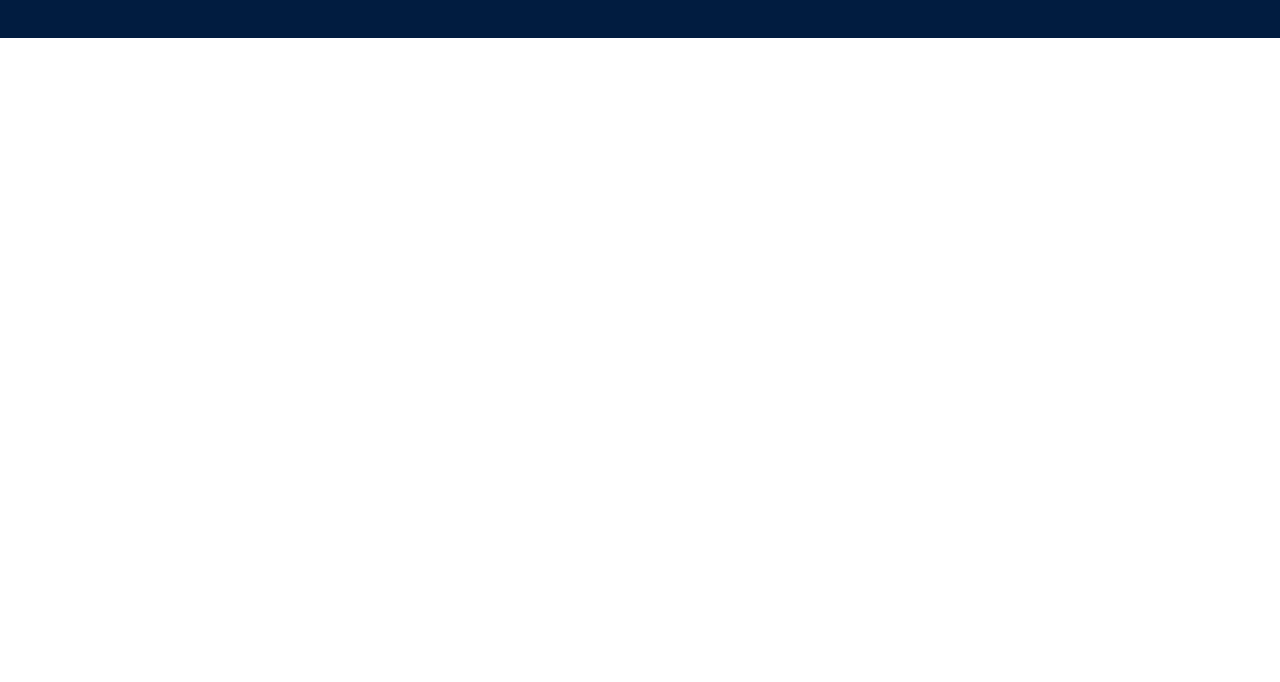
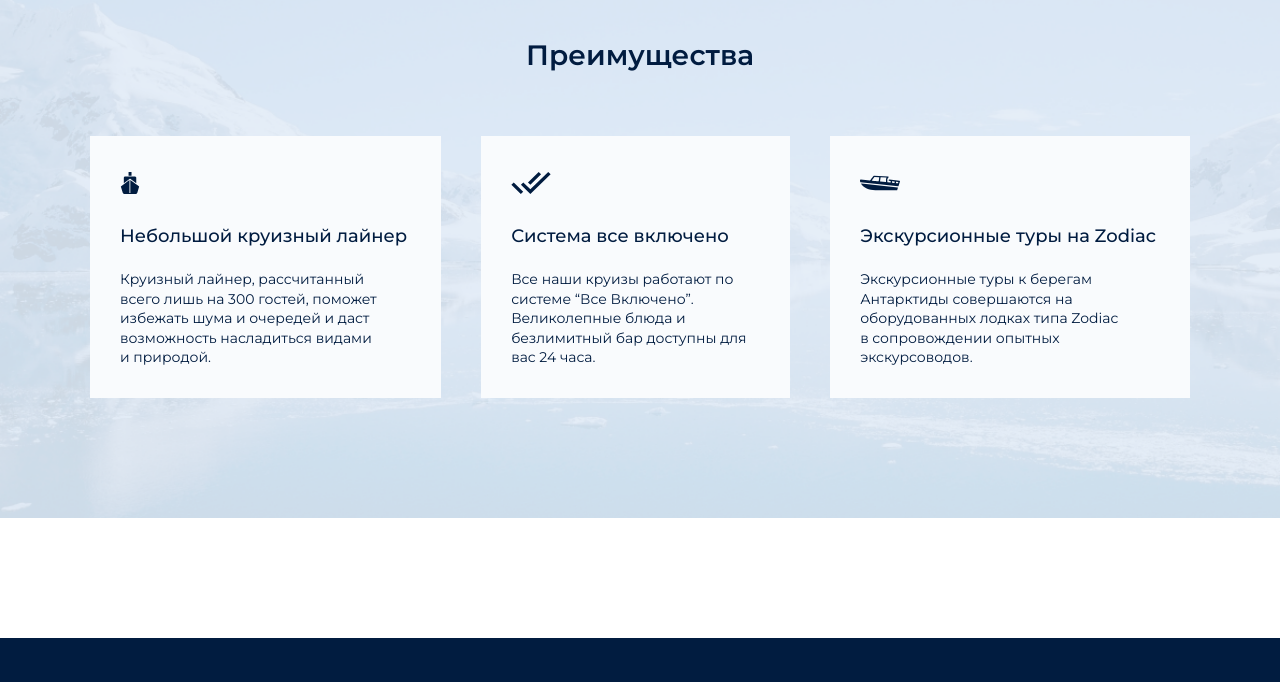
Before and after one commit to Holder19/antarctic--cruise, a website built with webpack: page source/index.html in a window 1280 px wide. Shown: the part 1289-1971 px from the top of the page. Before the commit the page ends 1327 px from the top, so only its background shows below. Built offline with nearby package versions, Linux system fonts and the light colour scheme; files whose address does not match are found by name.

Commit message:
Выполняет модуль преимущества

```diff
--- a/source/index.html
+++ b/source/index.html
@@ -83,6 +83,34 @@
           </div>
         </div>
       </section>
+
+      <section class="page__features features">
+        <div class="page__leveler">
+          <h2>Преимущества</h2>
+          <ul>
+            <li class="features__item--ship">
+              <h3>Небольшой круизный лайнер</h3>
+              <p>
+                Круизный лайнер, рассчитанный всего лишь на 300 гостей, поможет избежать
+                шума и очередей и&nbsp;даст возможность насладиться видами и&nbsp;природой.
+              </p>
+            </li>
+            <li class="features__item--check-mark">
+              <h3>Система все&nbsp;включено</h3>
+              <p>
+                Все наши круизы работают
+                по системе “Все Включено”. Великолепные блюда и безлимитный бар доступны для вас 24&nbsp;часа.
+              </p>
+            </li>
+            <li class="features__item--speedboat">
+              <h3>Экскурсионные туры на Zodiac</h3>
+              <p>
+                Экскурсионные&nbsp;туры к&nbsp;берегам Антарктиды совершаются на оборудованных лодках&nbsp;типа Zodiac в&nbsp;сопровождении опытных экскурсоводов.
+              </p>
+            </li>
+          </ul>
+        </div>
+      </section>
     </main>
     <footer class="page__footer footer">
       <div class="page__leveler">
--- /dev/null
+++ b/source/sass/blocks/features.scss
@@ -0,0 +1,154 @@
+.features {
+  background-color: var(--bg-blue-color);
+  background-image: url("../../img/content/bg-features-desktop.png");
+  background-repeat: no-repeat;
+  background-size: cover;
+
+  @media (min-width: $desktop) {
+    @media (min-resolution: 2dppx) {
+      background-image: url("../../img/content/bg-features-desktop@2x.png");
+    }
+  }
+
+  @media (max-width: $tablet) {
+    background-image: url("../../img/content/bg-features-tablet.png");
+
+    @media (min-resolution: 2dppx) {
+      background-image: url("../../img/content/bg-features-tablet@2x.png");
+    }
+  }
+
+  @media (max-width: $mobile) {
+    background-image: url("../../img/content/bg-features-mobile.png");
+
+    @media (min-resolution: 2dppx) {
+      background-image: url("../../img/content/bg-features-mobile@2x.png");
+    }
+  }
+
+}
+
+.features h2 {
+  margin: 0;
+  padding: 0;
+  text-align: center;
+  margin-bottom: 60px;
+  font-weight: 600;
+  font-size: 28px;
+  line-height: 150%;
+
+  @media (max-width: $tablet) {
+    font-size: 26px;
+    line-height: 150%;
+  }
+
+  @media (max-width: $mobile) {
+    font-size: 24px;
+    line-height: 150%;
+    margin-bottom: 40px;
+  }
+}
+
+.features ul {
+  list-style: none;
+  margin: 0;
+  padding: 0;
+  display: grid;
+  grid-template-columns: 1fr 1fr 1fr;
+  gap: 40px;
+
+  @media (max-width: $tablet) {
+    gap: 30px;
+  }
+
+  @media (max-width: $mobile) {
+    grid-template-columns: none;
+    justify-items: center;
+  }
+}
+
+.features li {
+  position: relative;
+  margin: 0;
+  padding: 0;
+  background-color: var(--default-white-color);
+  padding: 87px 34px 30px 30px;
+  max-width: 360px;
+  list-style: none;
+  display: flex;
+  flex-direction: column;
+  gap: 20px;
+
+  @media (max-width: $tablet) {
+    padding: 76px 16px 25px 20px;
+    max-width: 206px;
+  }
+
+  @media (max-width: $mobile) {
+    padding: 76px 15px 25px 20px;
+    max-width: 290px;
+  }
+
+
+  &::before {
+    content: "";
+    position: absolute;
+    background-position: center;
+    background-repeat: no-repeat;
+    top: 30px;
+  }
+}
+
+.features__item--ship {
+  &::before {
+    background-image: url("../../icons/sprite.svg#ship-icon");
+    width: 40px;
+    height: 34px;
+    left: 20px;
+
+    @media (max-width: $tablet) {
+      left: 10px;
+    }
+
+    @media (max-width: $mobile) {
+      left: 12px;
+    }
+  }
+}
+
+.features__item--check-mark {
+  &::before {
+    background-image: url("../../icons/sprite.svg#check-marks-icon");
+    width: 40px;
+    height: 34px;
+  }
+}
+.features__item--speedboat {
+  &::before {
+    background-image: url("../../icons/sprite.svg#speedboat-icon");
+    width: 40px;
+    height: 34px;
+  }
+}
+
+.features h3 {
+  margin: 0;
+  padding: 0;
+  font-weight: 500;
+  font-size: 18px;
+  line-height: 150%;
+  white-space: nowrap;
+
+  @media (max-width: $tablet) {
+    line-height: 140%;
+    white-space: normal;
+  }
+}
+
+.features p {
+  margin: 0;
+  padding: 0;
+  font-weight: 400;
+  font-size: 14px;
+  line-height: 140%;
+}
--- a/source/sass/blocks/footer.scss
+++ b/source/sass/blocks/footer.scss
@@ -6,6 +6,7 @@
   display: flex;
   gap: 40px;
   justify-content: space-between;
+  align-items: center;
 
   @media (max-width: $tablet) {
     gap: 25px;
@@ -14,6 +15,7 @@
   @media (max-width: $mobile) {
     gap: 30px;
     flex-direction: column;
+    align-items: flex-start;
   }
 }
 
--- a/source/sass/blocks/page.scss
+++ b/source/sass/blocks/page.scss
@@ -4,6 +4,7 @@
   line-height: 150%;
   font-style: normal;
   font-weight: 400;
+  color: var(--default-font-color);
 }
 
 .page__leveler {
@@ -56,3 +57,18 @@
     padding-top: 250px;
   }
 }
+
+.page__features {
+  margin-bottom: 120px;
+  padding: 120px 0;
+
+  @media (max-width: $tablet) {
+    margin-bottom: 102px;
+    padding: 100px 0;
+  }
+
+  @media (max-width: $mobile) {
+    margin-bottom: 65px;
+    padding: 65px 0;
+  }
+}
--- a/source/sass/blocks/social.scss
+++ b/source/sass/blocks/social.scss
@@ -5,27 +5,25 @@
     height: 20px;
     display: flex;
     background-color: var(--default-white-color);
-    mask-size: 20px;
   }
 }
 
 .social__link--facebook {
   &::before {
-    mask: url("../../icons/sprite.svg#social-icon-facebook") no-repeat center;
-
+    mask: url("../../icons/sprite.svg#social-icon-facebook") no-repeat center / 30px;
   }
 }
 
 .social__link--instagram {
   &::before {
-    mask: url("../../icons/sprite.svg#social-icon-instagram") no-repeat center;
+    mask: url("../../icons/sprite.svg#social-icon-instagram") no-repeat center/ 30px;
 
   }
 }
 
 .social__link--twitter {
   &::before {
-    mask: url("../../icons/sprite.svg#social-icon-twitter") no-repeat center;
+    mask: url("../../icons/sprite.svg#social-icon-twitter") no-repeat center / 30px;
 
   }
 }
--- a/source/sass/blocks/travel.scss
+++ b/source/sass/blocks/travel.scss
@@ -12,6 +12,7 @@
   @media (max-width: $mobile) {
     grid-template-columns: none;
     gap: 40px;
+    justify-items: center;
   }
 }
 
@@ -40,6 +41,10 @@
   margin: 0;
   max-width: 512px;
   text-align: left;
+
+  @media (max-width: $mobile) {
+    text-align:initial
+  }
 }
 
 .travel__img-wrapper img {
--- a/source/sass/style.scss
+++ b/source/sass/style.scss
@@ -23,3 +23,4 @@
 @import "./blocks/main.scss";
 @import "./blocks/intro.scss";
 @import "./blocks/travel.scss";
+@import "./blocks/features.scss";
--- a/source/sass/variables.scss
+++ b/source/sass/variables.scss
@@ -2,6 +2,7 @@
 :root {
   --default-font-color: #011c40;
   --default-white-color: #f9fbfd;
+  --bg-blue-color: #d9e6f4;
 }
 //media
 
```
Also changed, not shown: build/css/style.css, build/css/style.min.css, build/img/content/bg-features-mobile.png (added), build/img/content/bg-features-mobile@2x.png (added), build/img/content/bg-features-tablet.png (added), build/img/content/bg-features-tablet@2x.png (added), build/index.html, source/img/content/bg-features-mobile.png (added), source/img/content/bg-features-mobile@2x.png (added), source/img/content/bg-features-tablet.png (added), source/img/content/bg-features-tablet@2x.png (added), 1 other file.
